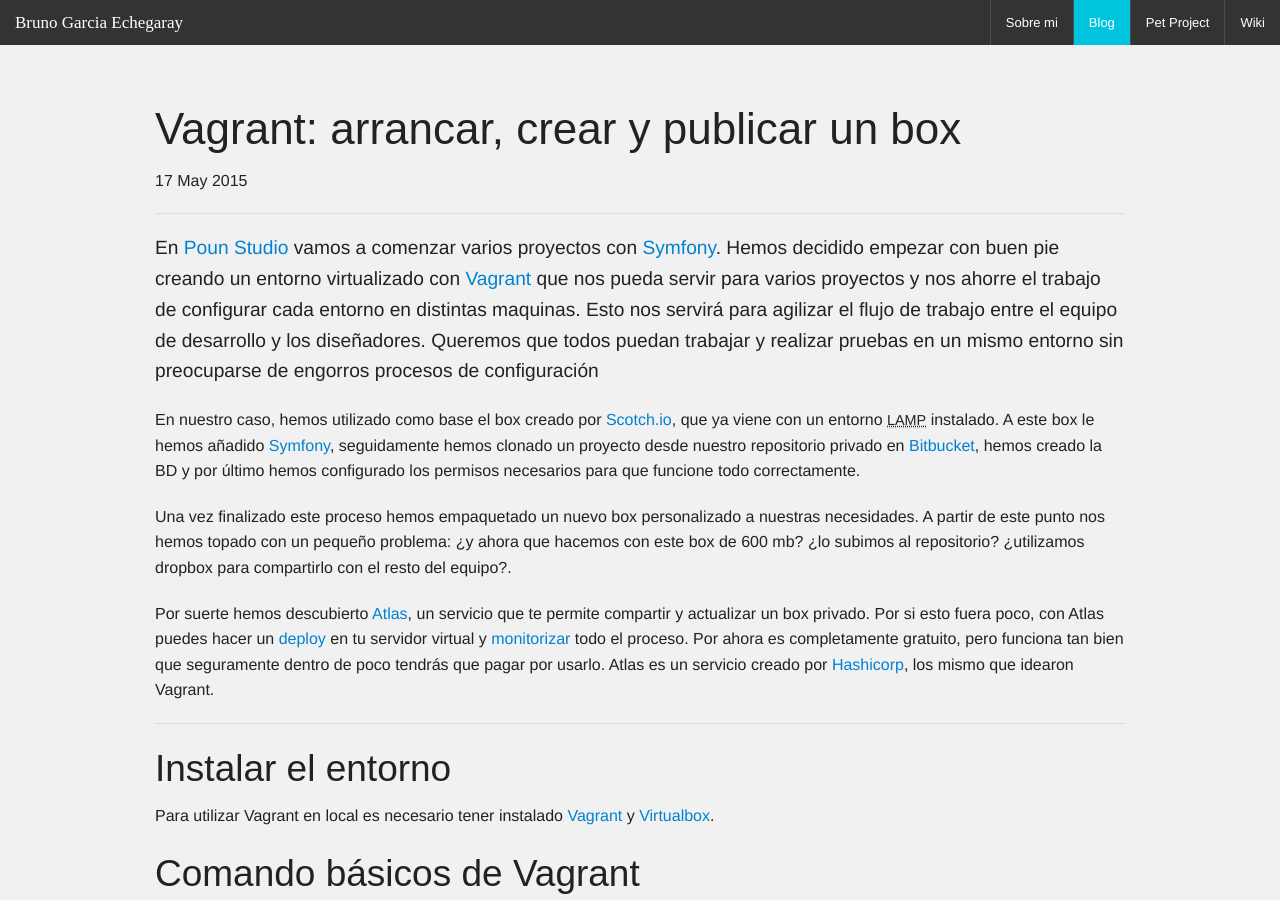
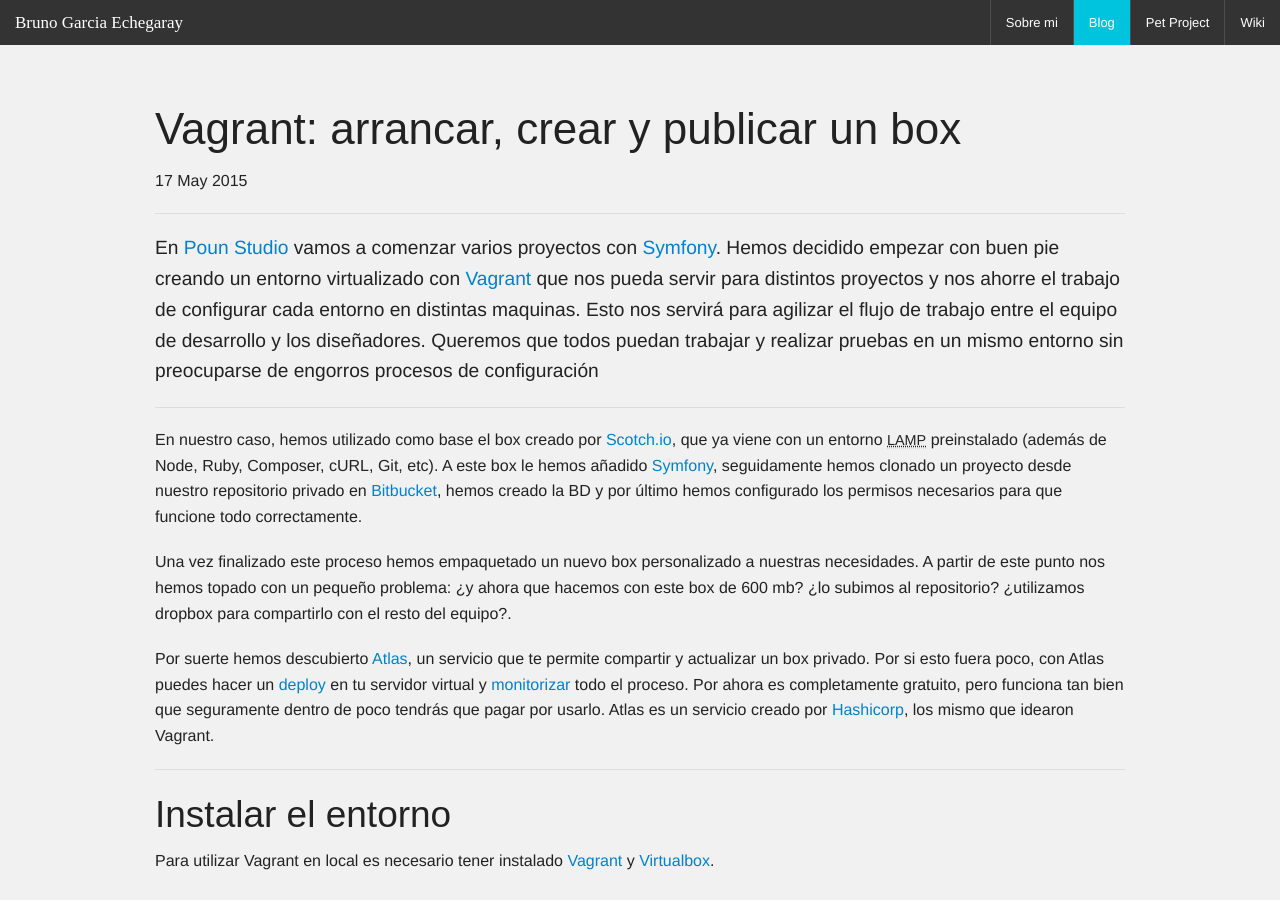
Before and after one commit to brunogarcia/portfolio-jekyll, a Jekyll site: the page built from _posts/2015-05-17-vagrant-arrancar-crear-publicar-box.markdown, in a window 1280 px wide and 900 px high. Built offline with Jekyll 4.4.1, drawn with Linux system fonts in a browser that asks for light colours; Markdown is read by kramdown in place of the engine named in the settings.

Commit message:
Improved Vagrant post

```diff
--- a/_posts/2015-05-17-vagrant-arrancar-crear-publicar-box.markdown
+++ b/_posts/2015-05-17-vagrant-arrancar-crear-publicar-box.markdown
@@ -7,9 +7,11 @@
 ***
 
 <big>En [Poun Studio](http://www.pounstudio.com) vamos a comenzar varios proyectos con [Symfony](http://www.symfony.com). Hemos decidido empezar con buen pie
-creando un entorno virtualizado con [Vagrant](https://www.vagrantup.com/) que nos pueda servir para varios proyectos y nos ahorre el trabajo de configurar cada entorno en distintas maquinas. Esto nos servirá para agilizar el flujo de trabajo entre el equipo de desarrollo y los diseñadores. Queremos que todos puedan trabajar y realizar pruebas en un mismo entorno sin preocuparse de engorros procesos de configuración</big>
+creando un entorno virtualizado con [Vagrant](https://www.vagrantup.com/) que nos pueda servir para distintos proyectos y nos ahorre el trabajo de configurar cada entorno en distintas maquinas. Esto nos servirá para agilizar el flujo de trabajo entre el equipo de desarrollo y los diseñadores. Queremos que todos puedan trabajar y realizar pruebas en un mismo entorno sin preocuparse de engorros procesos de configuración</big>
 
-En nuestro caso, hemos utilizado como base el box creado por [Scotch.io](https://box.scotch.io/), que ya viene con un entorno <abbr title="Linux, Apache, MySQL, Linux">LAMP</abbr> instalado.
+***
+
+En nuestro caso, hemos utilizado como base el box creado por [Scotch.io](https://box.scotch.io/), que ya viene con un entorno <abbr title="Linux, Apache, MySQL, Linux">LAMP</abbr> preinstalado (además de Node, Ruby, Composer, cURL, Git, etc).
 A este box le hemos añadido [Symfony](http://www.symfony.com), seguidamente hemos clonado un proyecto desde nuestro repositorio privado en [Bitbucket](https://bitbucket.org/), hemos creado la BD y por último hemos configurado los permisos necesarios para que funcione todo correctamente.
 
 Una vez finalizado este proceso hemos empaquetado un nuevo box personalizado a nuestras necesidades. A partir de este punto nos hemos topado con un pequeño problema: ¿y ahora que hacemos con este box de 600 mb? ¿lo subimos al repositorio? ¿utilizamos dropbox para compartirlo con el resto del equipo?.
```
Also changed, not shown: 2 other files.
